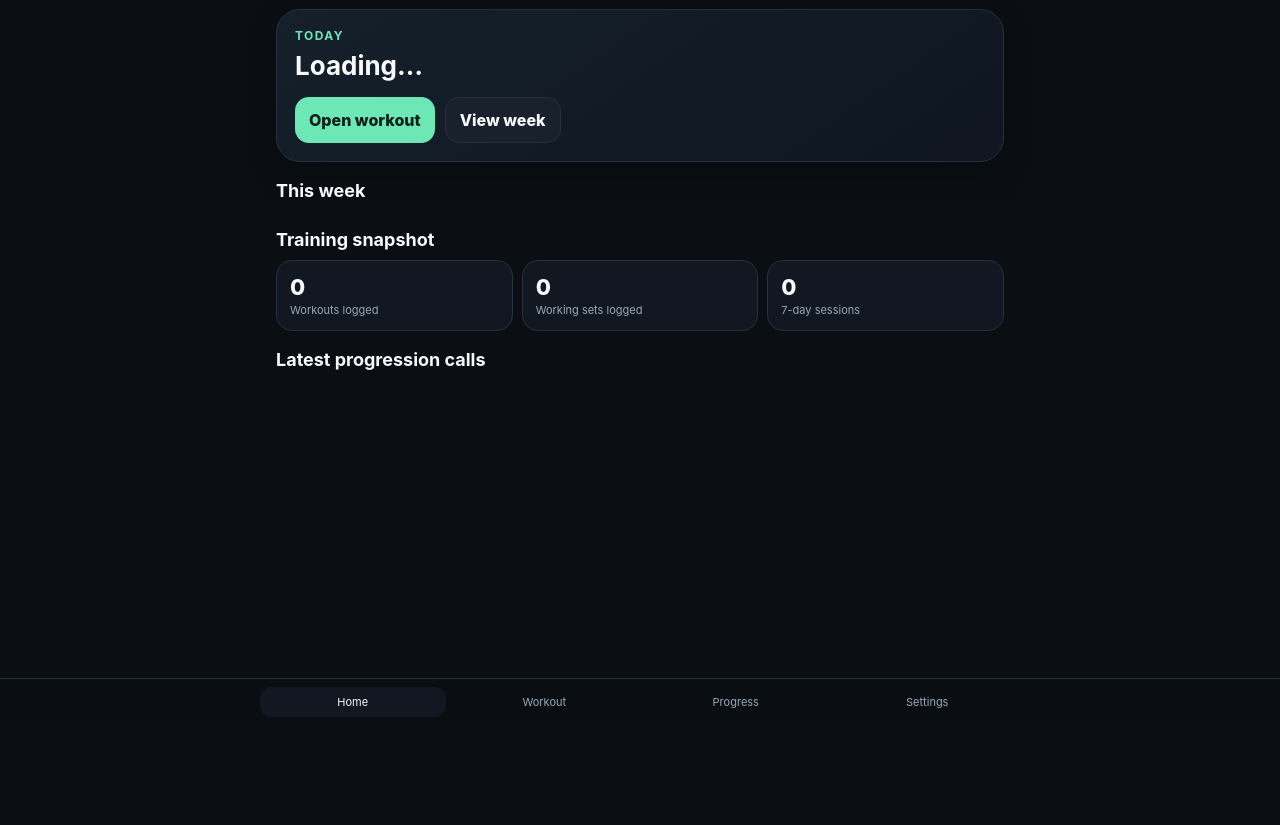
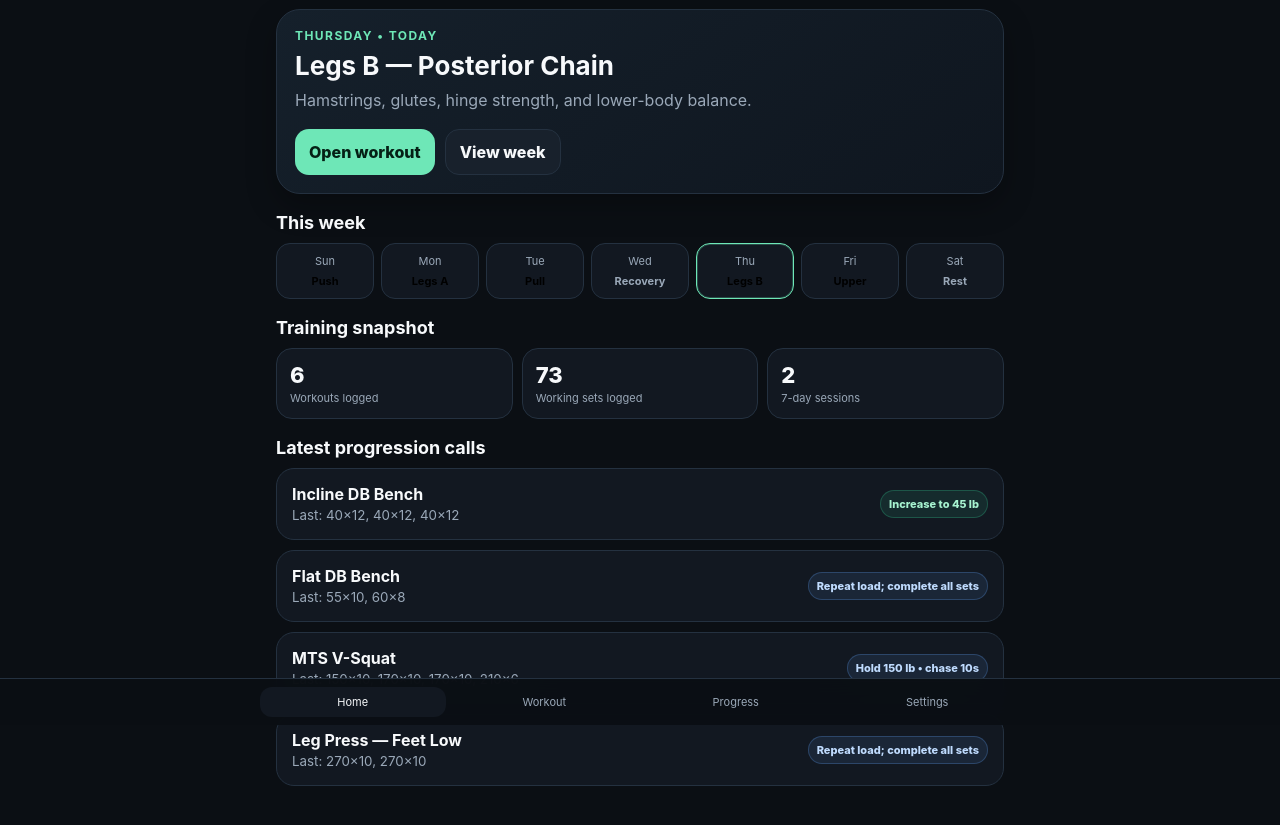
Before and after one commit to tmac34-FF/Teddy-Strength-Training, a plain HTML site: page index.html in a window 1280 px wide. Shown: the part 75-900 px from the top of the page. Before the commit the page ends 800 px from the top, so only its background shows below. Drawn offline with Linux system fonts and the light colour scheme.

Commit message:
Fix startup script newlines

```diff
--- a/index.html
+++ b/index.html
@@ -314,7 +314,9 @@ function mergeHistoricalWorkouts(history){
 }
 
 const storeKey="teddyTraining_v1";
-let state=loadState();\nstate.history=mergeHistoricalWorkouts(state.history);\nsaveState();
+let state=loadState();
+state.history=mergeHistoricalWorkouts(state.history);
+saveState();
 let activeDay=new Date().getDay();
 
 function loadState(){
```
